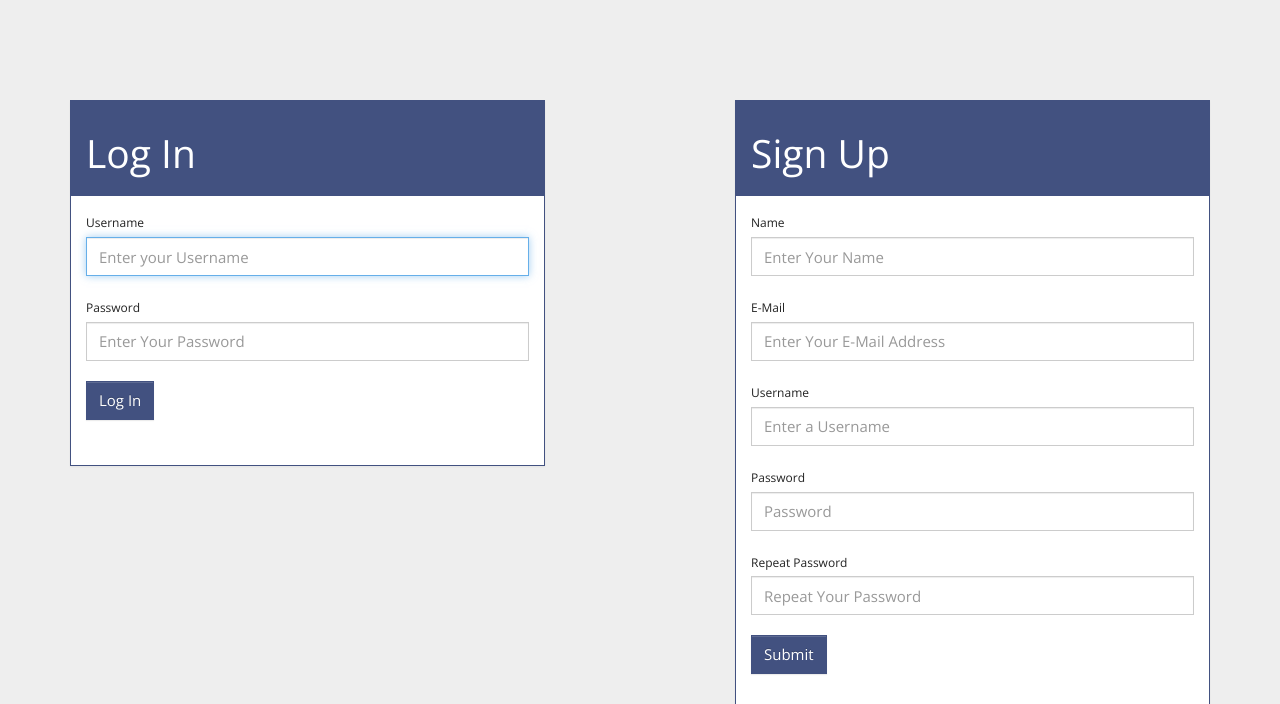
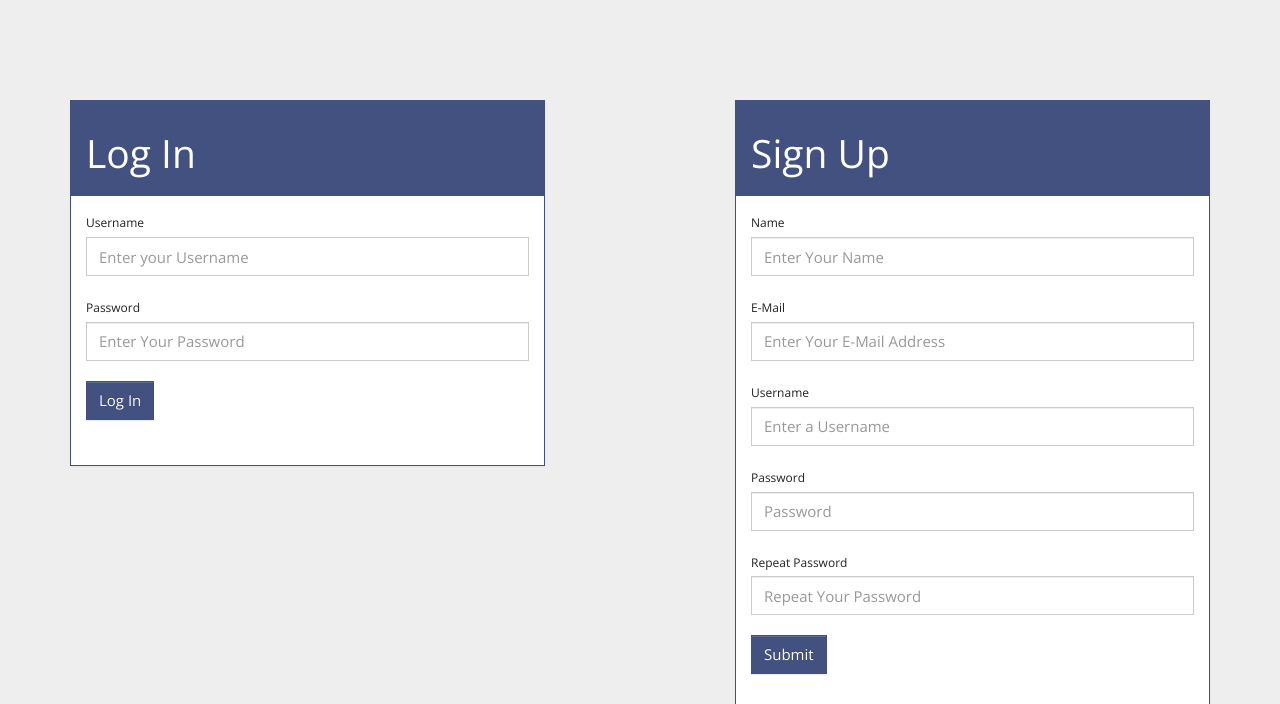
Before and after one commit to M4R1KU/tasktool, a PHP site: template pages/login.php in a window 1280 px wide, with the restyled element focused. Shown: the top 704 px of the page. Run offline with PHP 8.4, Linux system fonts and the light colour scheme; the template is opened without the code that fills it, so the values that code supplies are empty.

Commit message:
log in/sign up site
Border color on focus changed

```diff
--- a/public/css/style.css
+++ b/public/css/style.css
@@ -101,7 +101,12 @@ a:focus {
     border: 1px solid #aa3323;
     box-shadow: 0 0 5px 0 #aa3323;
 }
-
+.form-control:focus {
+    border-color: #cccccc;
+    outline: 0;
+    -webkit-box-shadow: none;
+    box-shadow: none;
+}
 @media (max-width: 962px){
     .navbar {
         border: none;
```
